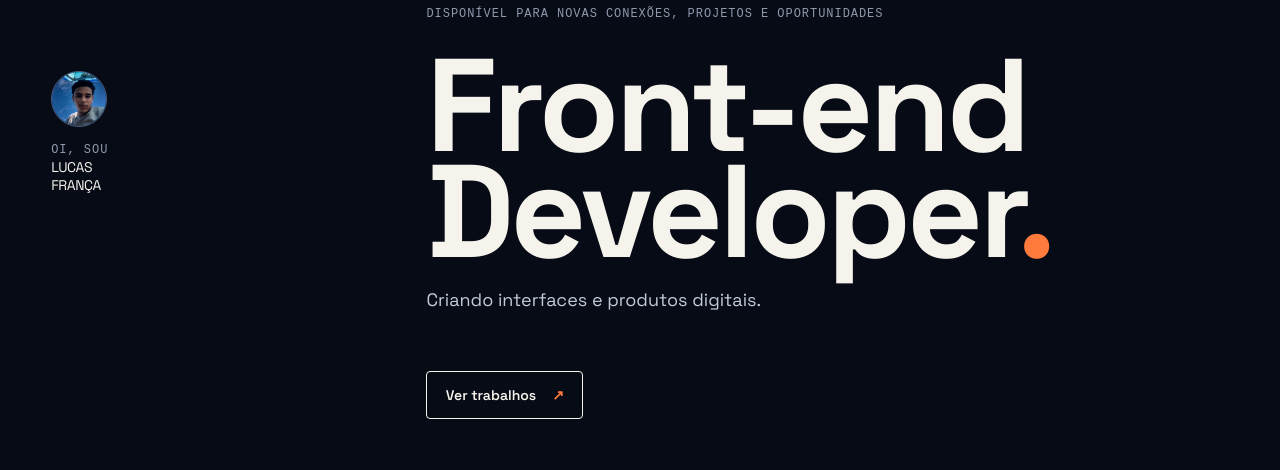
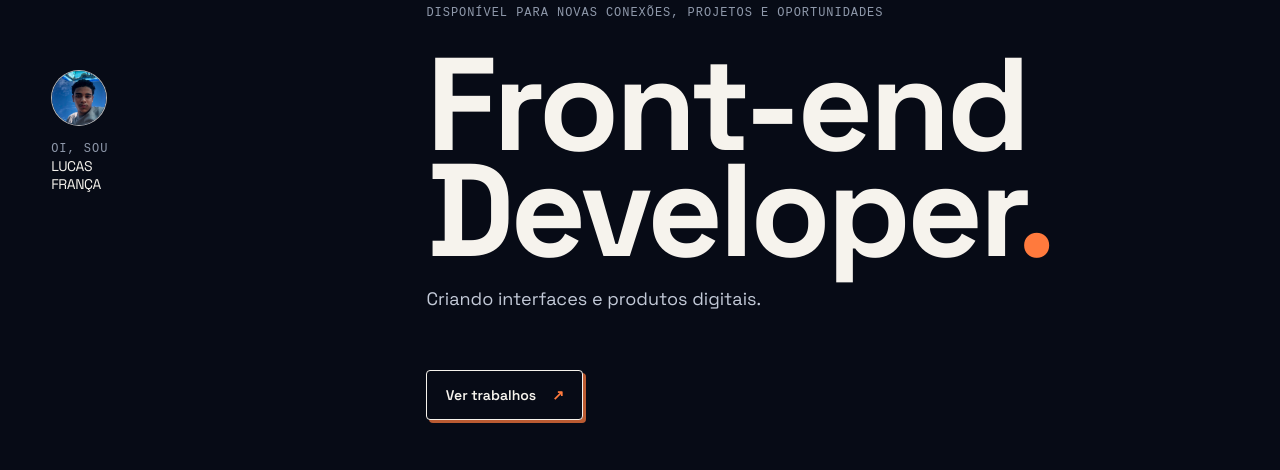
Before and after one commit to lucaszzx-dev/lucas-franca, a Next.js app: page / in a window 1280 px wide. Shown: the part 222-692 px from the top of the page. Built offline with nearby package versions, Linux system fonts and the light colour scheme.

Commit message:
fix: hero avatar link, rendering and cta button styling

```diff
--- a/src/sections/Hero.tsx
+++ b/src/sections/Hero.tsx
@@ -7,7 +7,7 @@ import { useLocale } from "@/components/LocaleProvider";
 import styles from "./sections.module.css";
 
 export function Hero() {
-  const { content } = useLocale();
+  const { content, locale } = useLocale();
   const ref = useRef<HTMLElement>(null);
   useMotion(ref, { hero: true });
   const { hero } = content;
@@ -16,16 +16,21 @@ export function Hero() {
       <div className="container">
         <div className={styles.heroGrid}>
           <aside className={styles.heroIdentity} data-hero-intro>
-            <div className={styles.heroPortrait}>
+            <a
+              className={styles.heroPortrait}
+              href="#sobre"
+              aria-label={
+                locale === "pt-BR" ? "Ir para a seção Sobre" : "Go to the About section"
+              }
+            >
               <Image
                 src="/images/lucas-franca.jpg"
                 alt={hero.photoLabel}
-                width={480}
-                height={640}
-                priority
+                fill
+                preload
                 sizes="56px"
               />
-            </div>
+            </a>
             <p>
               <span>{hero.introduction[0]}</span>
               <strong>{hero.introduction[1]}</strong>
--- a/src/sections/sections.module.css
+++ b/src/sections/sections.module.css
@@ -400,20 +400,29 @@
 
 /* Editorial second-pass compositions */
 .heroPortrait {
-  position: static;
+  position: relative;
+  display: block;
   width: 3.5rem;
   aspect-ratio: 1;
-  overflow: hidden;
-  border: 1px solid var(--color-border-strong);
+  overflow: clip;
+  border: 1px solid color-mix(in srgb, var(--color-text-primary) 72%, transparent);
   border-radius: 50%;
   background: var(--color-surface-raised);
+  cursor: pointer;
+  transition:
+    border-color var(--duration-fast) var(--ease-standard),
+    box-shadow var(--duration-fast) var(--ease-standard),
+    transform var(--duration-fast) var(--ease-standard);
 }
 .heroPortrait img {
-  width: 100%;
-  height: 100%;
   object-fit: cover;
-  object-position: 50% 68%;
-  filter: saturate(0.78) contrast(1.08);
+  object-position: 50% 62%;
+  filter: saturate(0.92) contrast(1.04);
+}
+.heroPortrait:hover {
+  border-color: var(--color-accent);
+  box-shadow: 0 0 0 3px color-mix(in srgb, var(--color-accent) 16%, transparent);
+  transform: scale(1.045);
 }
 .heroKicker {
   color: var(--color-accent);
@@ -665,14 +674,19 @@
   align-items: center;
   margin-top: var(--space-xl);
   padding: 0.85rem 1.15rem;
+  min-height: 3.125rem;
   border: 1px solid var(--color-text-primary);
   border-radius: var(--radius-xs);
   color: var(--color-text-primary);
+  background: var(--color-surface-base);
+  box-shadow: 3px 3px 0 color-mix(in srgb, var(--color-accent) 72%, transparent);
   font-size: var(--text-sm);
   font-weight: var(--font-weight-semibold);
   transition:
     border-color var(--duration-fast) var(--ease-standard),
     color var(--duration-fast) var(--ease-standard),
+    background-color var(--duration-fast) var(--ease-standard),
+    box-shadow var(--duration-fast) var(--ease-standard),
     transform var(--duration-fast) var(--ease-standard);
 }
 .heroCta span {
@@ -681,7 +695,9 @@
 @media (hover: hover) and (pointer: fine) {
   .heroCta:hover {
     border-color: var(--color-accent);
-    color: var(--color-accent);
+    color: var(--color-text-primary);
+    background: var(--color-surface-subtle);
+    box-shadow: 5px 5px 0 var(--color-accent);
     transform: translateY(-2px);
   }
 }
@@ -731,7 +747,7 @@
     padding-right: 8.5rem;
   }
   .heroPortrait {
-    position: static;
+    position: relative;
     width: 3.25rem;
     aspect-ratio: 1;
     border-color: var(--color-border-strong);
```
